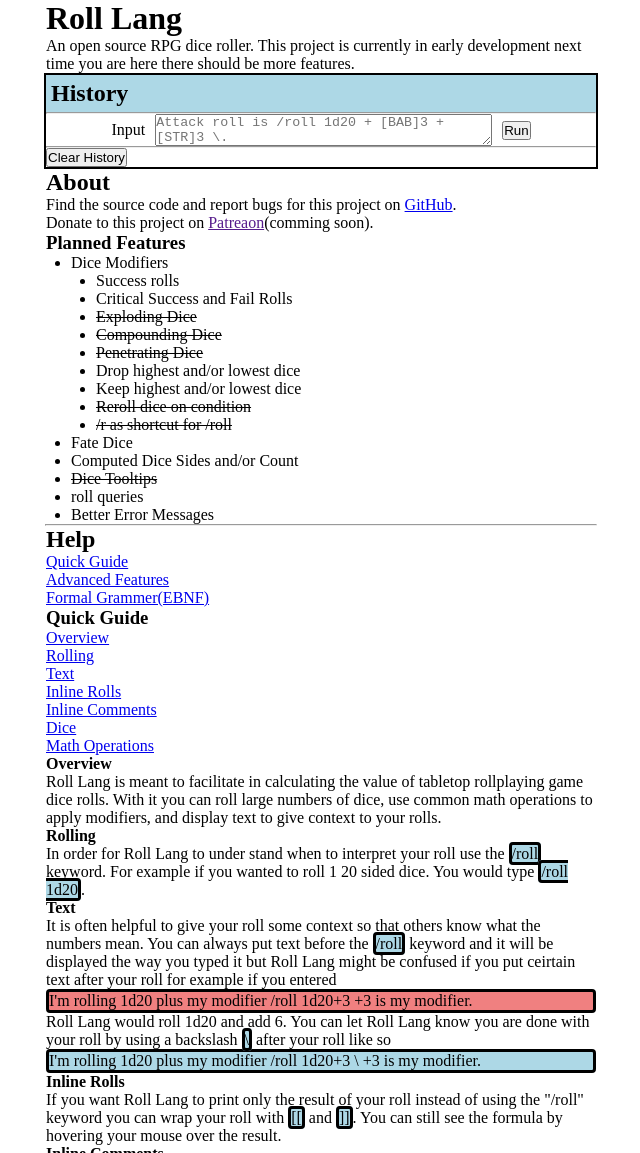
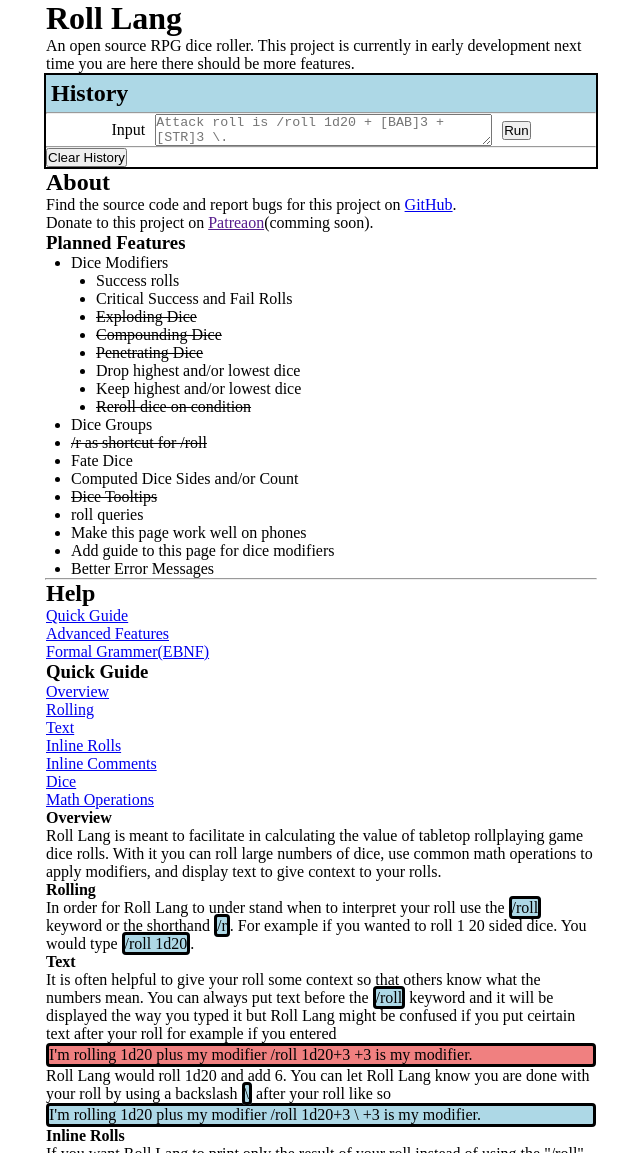
Before and after one commit to jacobguenther/roll_lang, a website built with webpack: page index.html in a window 1280 px wide. Shown: the top 1153 px of the page, without its empty margins (319-959 px from the left). Built offline with nearby package versions, Linux system fonts and the light colour scheme.

Commit message:
Another feature to add, guide on dice modifiers.

```diff
--- a/index.html
+++ b/index.html
@@ -53,13 +53,16 @@
 					<li>Drop highest and/or lowest dice</li>
 					<li>Keep highest and/or lowest dice</li>
 					<li class="feature-completed">Reroll dice on condition</li>
-					<li class="feature-completed">/r as shortcut for /roll</li>
 				</ul>
 			</li>
+			<li>Dice Groups</li>
+			<li class="feature-completed">/r as shortcut for /roll</li>
 			<li>Fate Dice</li>
 			<li>Computed Dice Sides and/or Count</li>
 			<li class="feature-completed">Dice Tooltips</li>
 			<li>roll queries</li>
+			<li>Make this page work well on phones</li>
+			<li>Add guide to this page for dice modifiers</li>
 			<li>Better Error Messages</li>
 	</article>
 
@@ -97,7 +100,7 @@
 			</p>
 			<h4 id="rolling">Rolling</h4>
 			<p>In order for Roll Lang to under stand when to interpret your roll use the <span class="roll-example">/roll</span>
-				keyword. For example if you wanted to roll 1 20 sided dice. You would type <span class="roll-example">/roll 1d20</span>.
+				keyword or the shorthand <span class="roll-example">/r</span>. For example if you wanted to roll 1 20 sided dice. You would type <span class="roll-example">/roll 1d20</span>.
 			</p>
 			<h4 id="text">Text</h4>
 			<p>It is often helpful to give your roll some context so that others know what the numbers mean.
```
